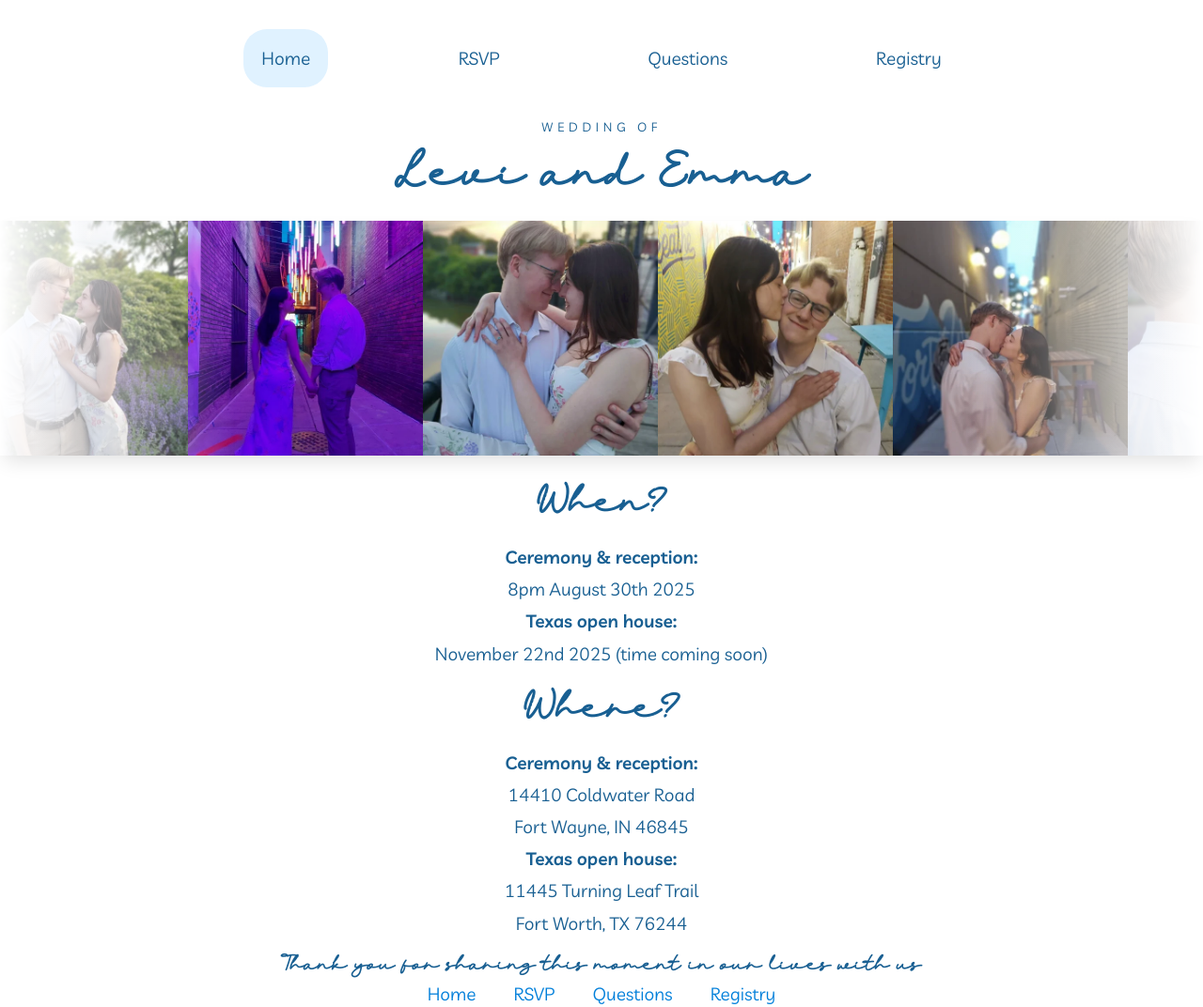
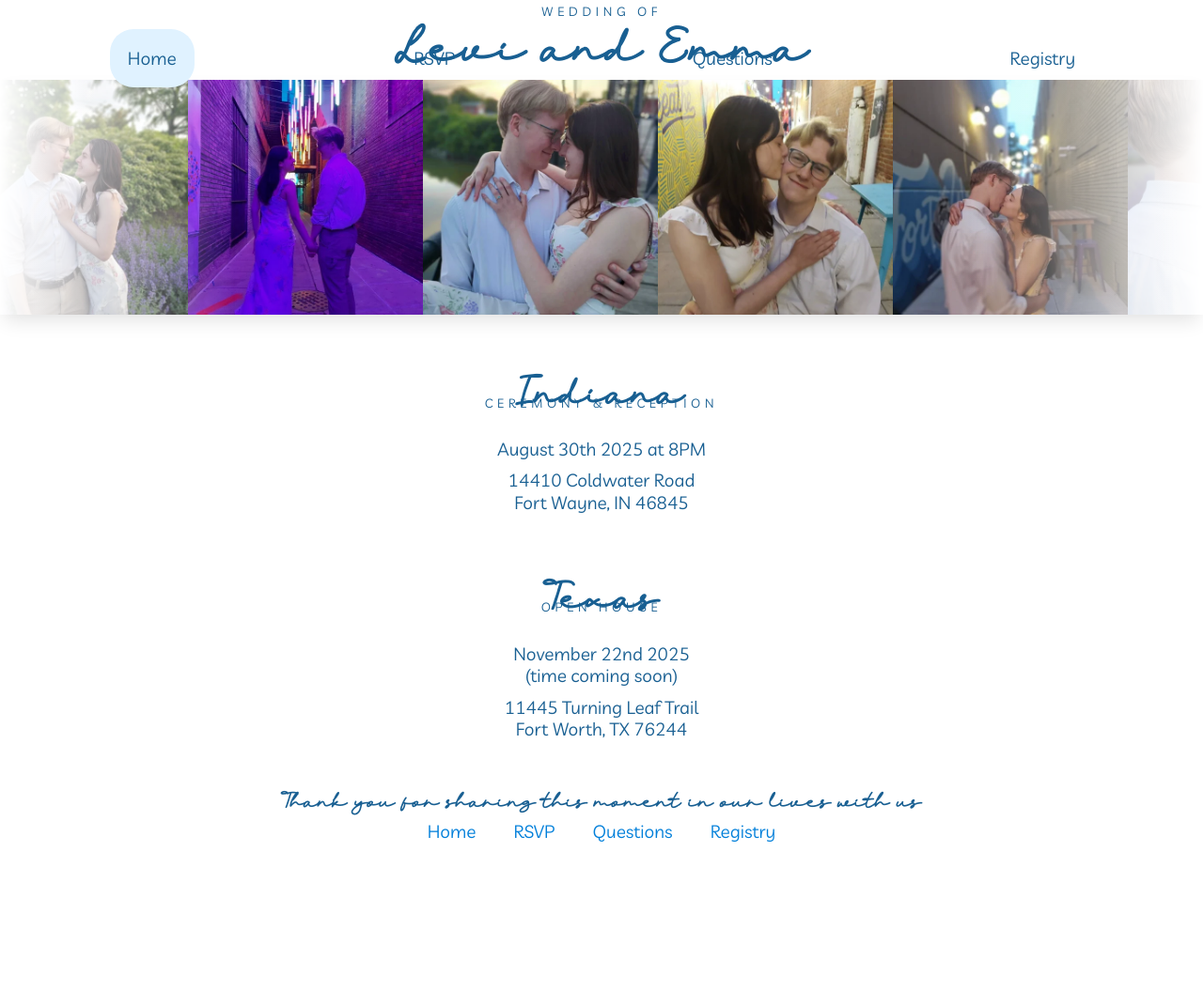
Before and after one commit to emmaohn/leviandemma, a website: page index.html in a window 1280 px wide. Shown: the whole page at 94% size. After the commit the page ends 899 px from the top, so only its background shows below. Drawn offline with nearby package versions, Linux system fonts and the light colour scheme; files that its build step writes are made by us from their sources; files whose address does not match are found by name; a web font is replaced by a local one.

Commit message:
Styled homepage - it's done. added cool radient gradial to the burger button

```diff
--- a/index.html
+++ b/index.html
@@ -18,29 +18,36 @@
       <h1>Levi and Emma</h1>
       <div class="slider" id="slider"></div>
 
-      <div class="center info-parent">
-        <h2>When?</h2>
+      <section class="center info-parent">
+        <h2>Indiana</h2>
+        <p class="small-text">Ceremony & Reception</p>
         <div class="info">
-          <h5>Ceremony &amp; reception:</h5>
-          <p>8pm August 30th 2025</p>
+          <p>August 30th 2025 at 8PM</p>
+          <p>
+            14410 Coldwater Road
+            <br>
+            Fort Wayne, IN 46845
+          </p>
         </div>
+      </section>
+
+      <section class="center info-parent">
+        <h2>Texas</h2>
+        <p class="small-text">Open House</p>
         <div class="info">
-          <h5>Texas open house:</h5>
-          <p>November 22nd 2025 (time coming soon)</p>
+          <p>
+            November 22nd 2025
+            <br>
+            (time coming soon)
+          </p>
+          <p>
+            11445 Turning Leaf Trail
+            <br>
+            Fort Worth, TX 76244
+          </p>
         </div>
+      </section>
 
-        <h2>Where?</h2>
-        <div class="info">
-          <h5>Ceremony &amp; reception:</h5>
-          <p>14410 Coldwater Road</p>
-          <p>Fort Wayne, IN 46845</p>
-        </div>
-        <div class="info">
-          <h5>Texas open house:</h5>
-          <p>11445 Turning Leaf Trail</p>
-          <p>Fort Worth, TX 76244</p>
-        </div>
-      </div>
     </div>
   </main>
   <footer></footer>
--- a/js/carousel.js
+++ b/js/carousel.js
@@ -21,5 +21,4 @@ for (i = 0; i < imgCount * 2; i++) {
 
 	div.appendChild(img)
 	slideTrack.appendChild(div)
-	console.log(img)
 }
--- a/js/main.js
+++ b/js/main.js
@@ -9,7 +9,7 @@
   // nav start
   const nav = document.getElementById('navigation')
   const tabs = [
-    {link: '/', displayText: 'Home'},
+    {link: 'index.html', displayText: 'Home'},
     {link: 'rsvp.html', displayText: 'RSVP'},
     {link: 'questions.html', displayText: 'Questions'},
     {link: 'registry.html', displayText: 'Registry'},
--- a/styles/scss/_header.scss
+++ b/styles/scss/_header.scss
@@ -1,10 +1,18 @@
 @use "vars" as v;
 @use "breakpoints" as b;
 
+header {
+  margin-bottom: 4em;
+  @include b.break(b.$sm) {
+    margin-bottom: .5em;
+  }
+}
+
 nav {
-  position: absolute;
+  position: fixed; // Make nav scroll with the user
   top: 0;
   right: 0;
+  left: 0;
   background-color: transparent;
   z-index: 100;
   padding: .5em;
@@ -14,7 +22,6 @@ nav {
     width: 100vw;
     height: 100vh;
     background-color: white;
-
     // Only show the <ul> when the nav itself is shown.
     > ul {
       display: flex;
@@ -23,7 +30,7 @@ nav {
 
   // Desktop styles: always show, disregard .showOnMobile.
   @include b.break(b.$sm) {
-    position: static;
+    position: fixed;
     height: auto;
     width: auto;
     background-color: transparent !important;
@@ -38,12 +45,32 @@ nav {
     cursor: pointer;
     color: v.$accent;
     font-size: 1.75em;
-    border-radius: 25px;
+    border-radius: 50%;
     transition: all .3s;
     margin-top: 10px;
     padding: 8px 12px;
     padding-top: 0;
-
+    position: relative;
+    z-index: 2;
+    // Large circular white background with fade
+    &::before {
+      content: '';
+      position: absolute;
+      left: 50%;
+      top: 50%;
+      transform: translate(-50%, -55%);
+      width: 175px;
+      height: 175px;
+      border-radius: 50%;
+      background: radial-gradient(
+        circle,
+        rgba(255, 255, 255, 0.939) 0%,
+        rgba(255, 255, 255, 0.727) 25%,
+        rgba(255, 255, 255, 0.061) 57%,
+        rgba(255, 255, 255, 0) 80%);
+      z-index: -1;
+      pointer-events: none;
+    }
     &:hover {
       background-color: v.$light-blue;
     }
--- a/styles/scss/_index.scss
+++ b/styles/scss/_index.scss
@@ -2,35 +2,37 @@
 @use "vars" as v;
 
 .info {
-  line-height: .8em;
-  h5 {
-    margin-top: 1em;
+  margin-top: .75em;
+  line-height: 1.25em;
+  border-radius: 10px;
+  padding: .25em;
+
+  p:nth-child(1) {
+    margin: .5em 0;
   }
-  &-parent {
-    margin-top: 1em;
-    h3:nth-of-type(2) {
-      margin-top: 1.2em;
-    }
-  }
-
-  &-questions {
-    h5 {
-      margin-top: 2em;
-    }
-    h5:first-of-type {
-      margin-top: 2.5em;
-    }
+  p:nth-child(2) {
+    margin: 0;
   }
 }
 
 .homepage h1 {
   margin-left: .75em;
+  margin-top: .15em;
   margin-right: .75em;
-  margin-top: .15em;
-  margin-bottom: .2em;
+  line-height: 1.2em;
 
   @include b.break(b.$sm) {
     margin-top: 0;
+  }
+}
+
+.info-parent {
+  margin-top: 2.5rem;
+  margin-bottom: 2.25rem;
+
+  h2 {
+    padding-top: .75em;
+    line-height: .3em;
   }
 }
 
@@ -71,7 +73,6 @@
   letter-spacing: .35em;
   text-transform: uppercase;
   margin-bottom:  -1em;
-  margin-top: 1em;
   @include b.break(b.$sm) {
     margin-bottom:  -.1em;
     margin-top:  -.5em;
--- a/styles/scss/_slider.scss
+++ b/styles/scss/_slider.scss
@@ -31,7 +31,7 @@
   overflow: hidden;
   position: relative;
   width: 100vw;
-  margin: 0 -1em;
+  margin: 2em -1em;
   @include b.break(768px) {
     margin: 0 -2.6em;
   }
--- a/styles/scss/_vars.scss
+++ b/styles/scss/_vars.scss
@@ -13,3 +13,6 @@ $md: 768px;
 $lg: 1024px;
 $xl: 1280px;
 $xxl: 1536px;
+
+// box shadows
+$paper-shadow: rgba(50, 50, 93, 0.25) 0px 2px 5px -1px, rgba(0, 0, 0, 0.3) 0px 1px 3px -1px;
```
Also changed, not shown: rsvp.html (+2 -2 lines).
